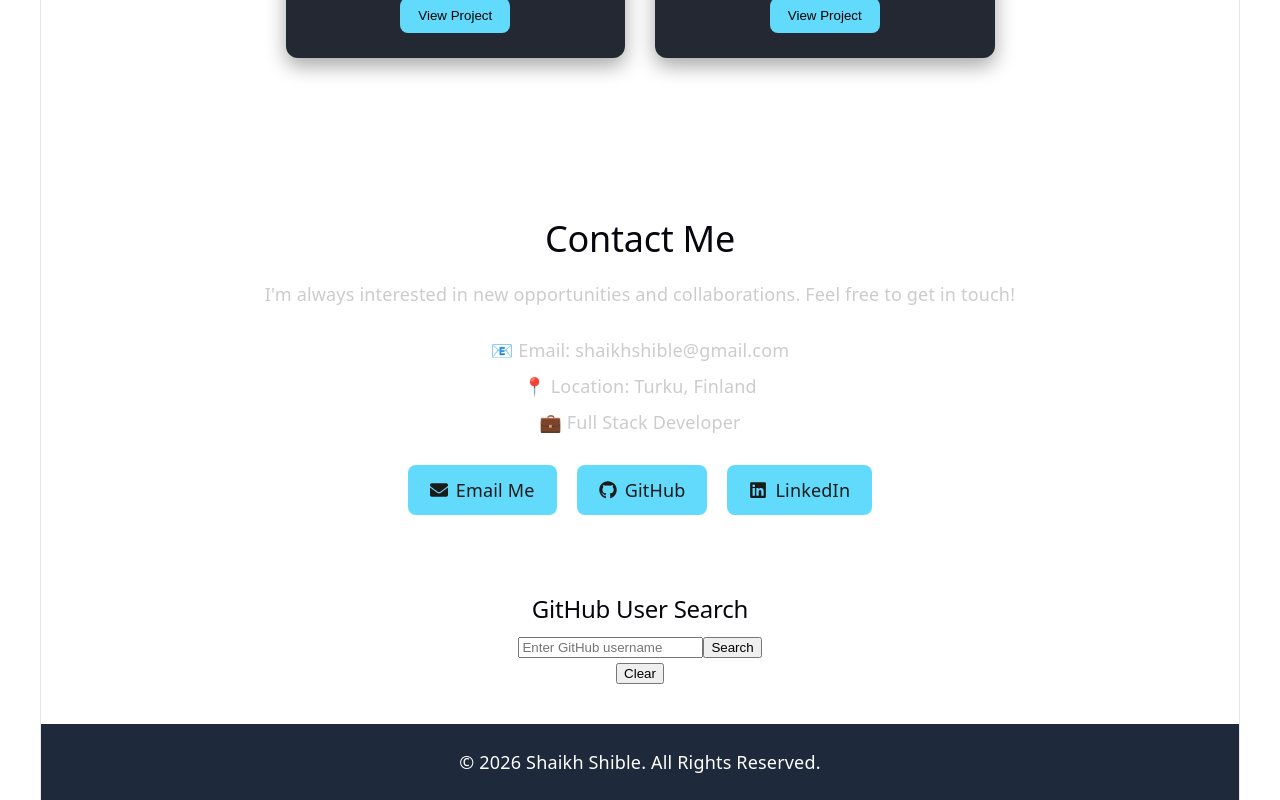
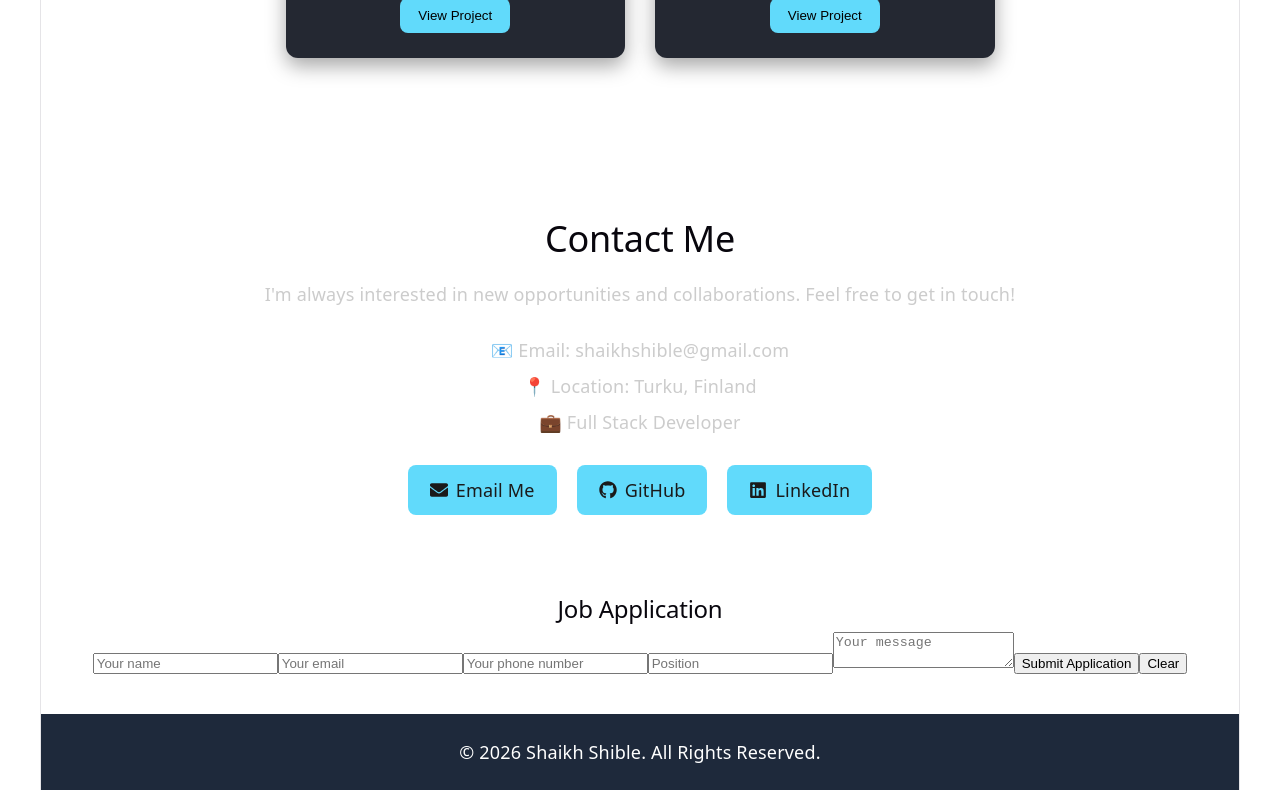
Before and after one commit to shaikhshible/fullstack-bootcamp, a React (Vite) app: page / in a window 1280 px wide. Shown: the part 1766-2566 px from the top of the page. Built offline with nearby package versions, Linux system fonts and the light colour scheme.

Commit message:
Day 23: Add job application form with validation.

```diff
--- a/src/App.jsx
+++ b/src/App.jsx
@@ -11,7 +11,8 @@ import Footer from "./components/Footer";
 //import UserList from "./components/UserList";
 //import RandomUser from "./components/RandomUser";
 //import UserSearch from "./components/UserSearch";
-import GitHubUser from "./components/GitHubUser";
+//import GitHubUser from "./components/GitHubUser";
+import JobApplication from "./components/JobApplication";
 
 function App() {
 
@@ -33,7 +34,7 @@ function App() {
         <Skills />
         <Projects />
         <Contact />
-        <GitHubUser />
+        <JobApplication />
 
       </main>
 
--- /dev/null
+++ b/src/components/JobApplication.jsx
@@ -0,0 +1,119 @@
+import { useState} from "react";
+
+function JobApplication() {
+  const [formData, setFormData] = useState({
+    name: "",
+    email: "",
+    phone: "",
+    position: "",
+    message: "",
+  });
+
+  const [success, setSuccess] = useState("");
+
+  const handleChange = (e) => {
+  const { name, value } = e.target;
+
+  setFormData({
+    ...formData,
+    [name]: value,
+  });
+  };
+
+  const handleSubmit = (e) => {
+  e.preventDefault();
+
+  if (formData.name === "") {
+  alert("Please enter your name.");
+  return;
+  }
+
+  if (formData.email === "") {
+  alert("Please enter your email.");
+  return;
+  }
+
+  if (formData.message === "") {
+  alert("Please enter your message.");
+  return;
+  }
+
+  console.log(formData);
+  setSuccess("Application submitted successfully!");
+  };
+
+
+  const clearForm = () => {
+  setFormData({
+    name: "",
+    email: "",
+    phone: "",
+    position: "",
+    message: "",
+  });
+
+  setSuccess("");
+};
+
+  return (
+    <section>
+      <h2>Job Application</h2>
+
+      <form onSubmit={handleSubmit}>
+
+      <input
+        type="text"
+        name="name"
+        placeholder="Your name"
+        value={formData.name}
+        onChange={handleChange}
+      />
+
+      <input
+      type="email"
+      name="email"
+      placeholder="Your email"
+      value={formData.email}
+        onChange={handleChange}
+      />
+
+      <input
+      type="tel"
+      name="phone"
+      placeholder="Your phone number"
+      value={formData.phone}
+        onChange={handleChange}
+      />
+
+      <input
+      type="text"
+      name="position"
+      placeholder="Position"
+      value={formData.position}
+      onChange={handleChange}
+      />
+
+      <textarea
+      name="message"
+      placeholder="Your message"
+      value={formData.message}
+      onChange={handleChange}
+      />
+
+      <button type="submit">
+        Submit Application
+      </button>
+
+      <button type="button" onClick={clearForm}>
+        Clear
+      </button>
+
+      </form>
+
+      {success && <p>{success}</p>}
+
+    </section>
+  );
+}
+
+export default JobApplication;
```
